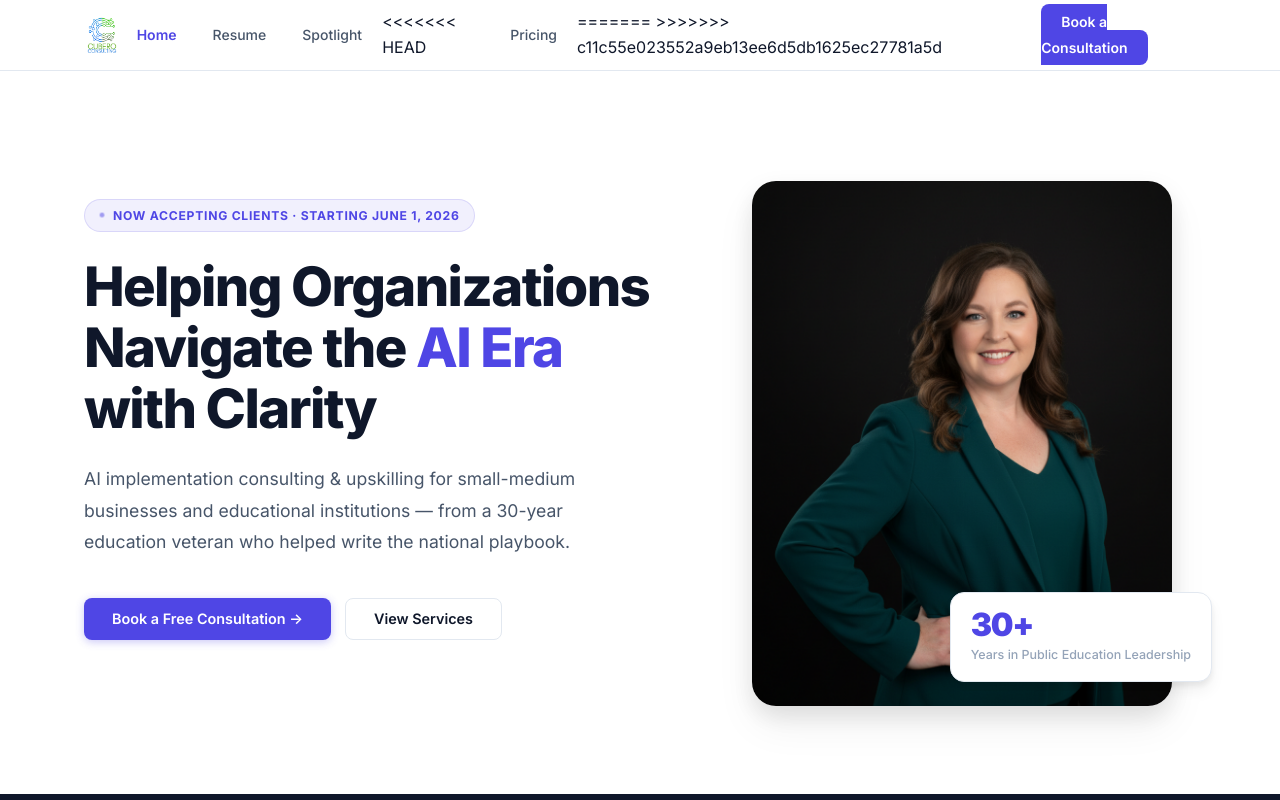
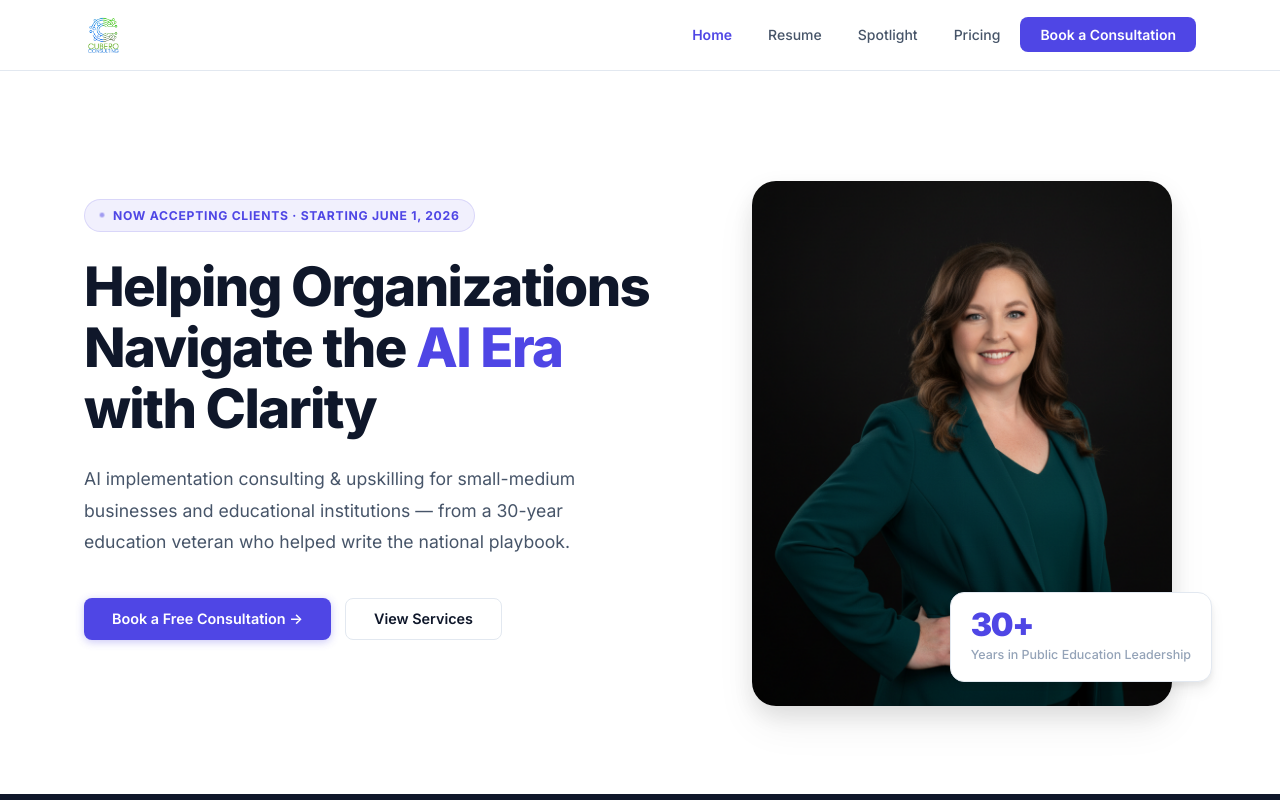
Before and after one commit to VeraCubero/cuberoconsulting.com, a plain HTML site: page index.html in a window 1280 px wide. Shown: the top 800 px of the page. Drawn offline with Linux system fonts and the light colour scheme.

Commit message:
Remove merge conflict markers from all pages

```diff
--- a/index.html
+++ b/index.html
@@ -27,10 +27,7 @@
           <li><a href="index.html" class="active">Home</a></li>
           <li><a href="resume.html">Resume</a></li>
           <li><a href="spotlight.html">Spotlight</a></li>
-<<<<<<< HEAD
           <li><a href="pricing.html">Pricing</a></li>
-=======
->>>>>>> c11c55e023552a9eb13ee6d5db1625ec27781a5d
           <li><a href="#contact" class="nav-cta">Book a Consultation</a></li>
         </ul>
         <button class="nav-toggle" id="navToggle" aria-label="Toggle menu">☰</button>
```
Also changed, not shown: resume.html (+0 -3 lines).
